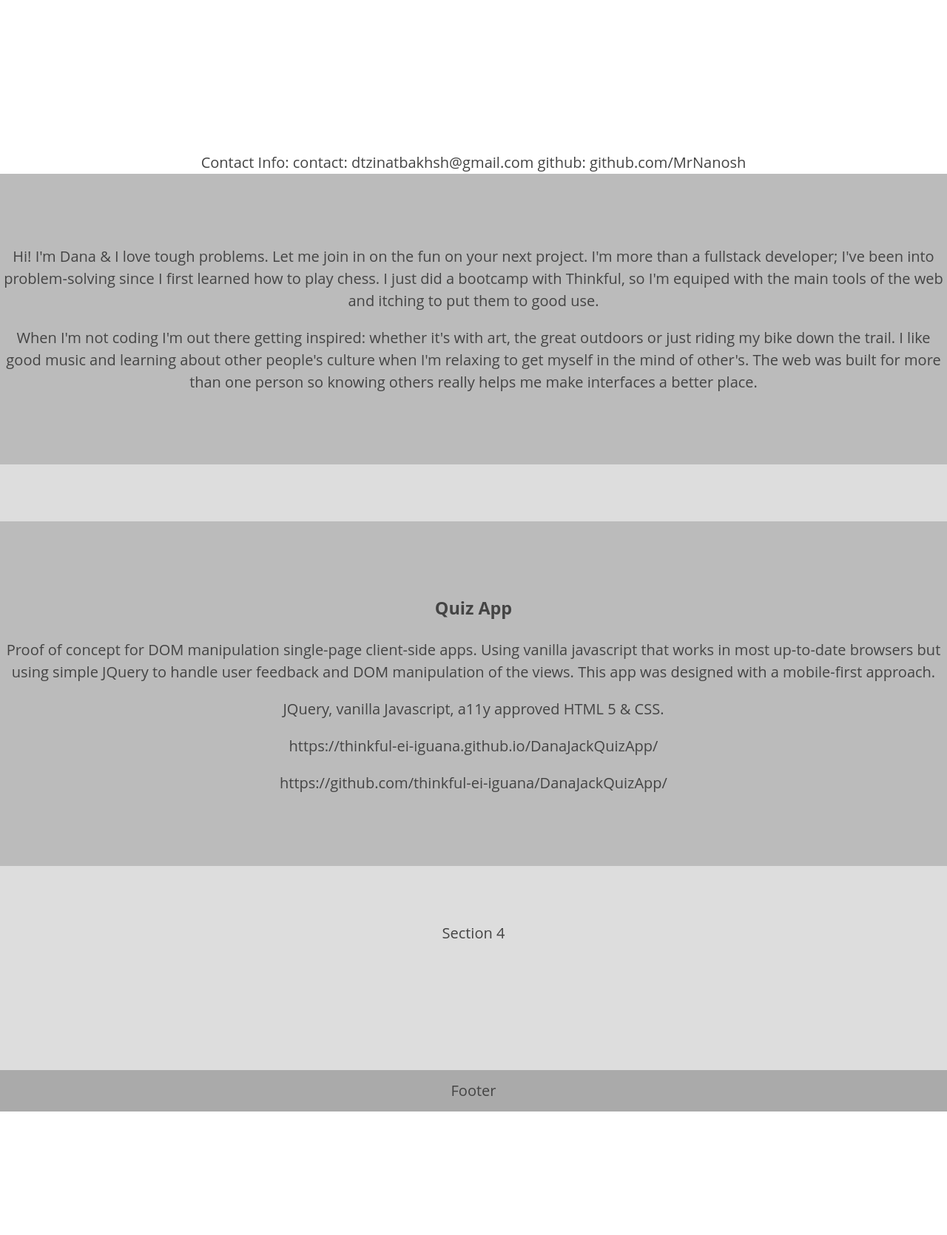
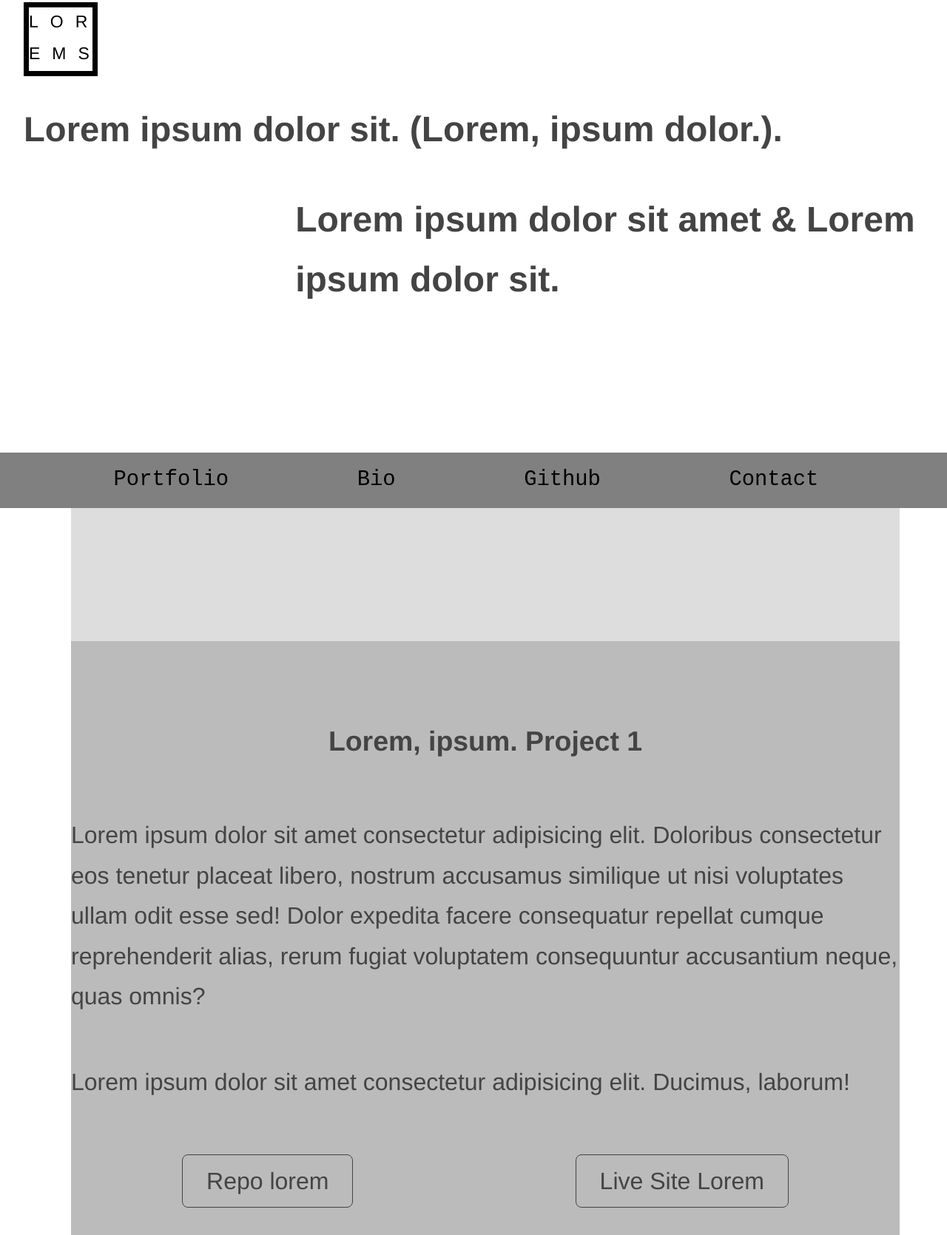
Before and after one commit to thinkful-ei-iguana/HTML-Wireframe-Portfolio-Dana, a plain HTML site: page index.html in a window 1280 px wide. Shown: the part 246-1916 px from the top of the page at 74% size. Before the commit the page ends 1749 px from the top, so only its background shows below. Drawn offline with nearby package versions, Linux system fonts and the light colour scheme.

Commit message:
wireframe changed to be more organized according to graders request: includes relationships and all content is removed, place holders added

```diff
--- a/index.css
+++ b/index.css
@@ -3,8 +3,7 @@
 }
 
 body {
-  font-family: "Open Sans",
-  sans-serif;
+  font-family: 'Open Sans', sans-serif;
   font-size: 20px;
   color: #444;
   text-align: center;
@@ -25,8 +24,6 @@ nav {
   z-index: 10;
 }
 
-
-
 header {
   padding: 12% 0;
 }
@@ -40,3 +37,148 @@ section {
 section:nth-child(even) {
   background-color: #ddd;
 }
+
+* {
+  box-sizing: border-box;
+}
+main {
+  width: 100%;
+}
+
+body {
+  font-family: Helvetica, Arial, 'Open Sans', sans-serif;
+  font-size: 16px;
+  font-weight: 300;
+  text-align: center;
+  line-height: 1.5;
+  margin: 0;
+  width: 100%;
+}
+
+a {
+  color: inherit;
+  position: inherit;
+  top: inherit;
+  text-decoration: none;
+}
+
+nav > a {
+  padding-right: 20px;
+  font-family: 'Courier New', Courier, monospace;
+  font-weight: 200;
+  font-size: 16px;
+}
+
+nav {
+  position: sticky;
+  top: 0;
+  display: flex;
+  justify-content: space-evenly;
+  flex-wrap: wrap;
+  width: 100%;
+  background: gray;
+  color: black;
+}
+
+header {
+  padding: 12% 0;
+  margin: 95px 1.5rem 0 2rem;
+}
+
+.button {
+  padding: 0.5rem 2rem;
+  border: currentColor 1px solid;
+  border-radius: 0.5rem;
+  display: block;
+  text-align: center;
+  margin: 8px;
+}
+.buttonbox {
+  justify-content: space-around;
+  display: flex;
+  flex-wrap: wrap;
+}
+
+.button:hover {
+  background-color: black;
+  color: white;
+}
+
+h1 .breakflex {
+  display: inline-flex;
+  text-align: left;
+  font-size: 3rem;
+}
+
+h1 {
+  text-align: left;
+  font-size: 2.95rem;
+}
+
+h2.hero-sub {
+  margin-left: 30%;
+  text-align: left;
+}
+
+section#portfolio,
+section#bio {
+  padding: 100px 0 90px 0;
+  margin: 0 1.5rem 0 2rem;
+}
+
+p {
+  text-align: left;
+  padding: 30px 0 0 0;
+}
+
+::selection {
+  background-color: black;
+  color: white;
+}
+
+div.logo {
+  border: 7px solid black;
+  text-align: center;
+  color: black;
+  width: 100px;
+  height: 100px;
+  font-size: 23px;
+  letter-spacing: 1rem;
+  display: flex;
+  flex-wrap: wrap;
+}
+
+.logo span {
+  display: inline-b;
+}
+.photobox > img {
+  width: 95%;
+  margin-bottom: 45px;
+}
+
+.icons {
+  font-size: 40px;
+}
+
+footer {
+  background: inherit;
+}
+@media (min-width: 700px) {
+  body {
+    font-size: 2rem;
+    font-weight: 400;
+    line-height: 1.7;
+    margin: 0;
+  }
+  section#portfolio,
+  section#bio {
+    padding: 180px 0 170px 0;
+    margin: 0 4rem 0 6rem;
+  }
+  nav > a {
+    font-size: 1.8rem;
+  }
+  address {
+    padding: 100px 0 200px 0;
+  }
+}
--- a/index.html
+++ b/index.html
@@ -1,56 +1,130 @@
 <!DOCTYPE html>
 <html lang="en">
   <head>
-    <title>HTML wireframe</title>
-    <meta name="viewport" content="width=device-width, initial-scale=1">
-    <link rel="stylesheet" type="text/css" href="//cdnjs.cloudflare.com/ajax/libs/normalize/6.0.0/normalize.css">
-    <link rel="stylesheet" type="text/css" href="index.css">
+    <title>Lorem, ipsum dolor.</title>
+    <meta name="viewport" content="width=device-width, initial-scale=1" />
+    <!-- <link rel="stylesheet" type="text/css" href="//cdnjs.cloudflare.com/ajax/libs/normalize/6.0.0/normalize.css"> -->
+    <link rel="stylesheet" type="text/css" href="index.css" />
+    <link
+      href="https://netdna.bootstrapcdn.com/font-awesome/4.1.0/css/font-awesome.min.css"
+      rel="stylesheet"
+    />
   </head>
   <body>
-    <nav role="navigation">Nav</nav>
-    <main role="main">
-        <header role="banner">
-            <h1>Hero</h1>
-            <h2 id="Hi! I'm Dana(pronounced Duh-nah). I'm a full-stack developer & and a design geek!"></h2>
-            <img id="headshot">
-            <nav class="navbar">
-                <ul>
-                    <li>  Portfolio </li>
-                    <li>  Bio  </li>
-                    <li>  Get in touch!  </li>
-                    <li>  Gtihub  </li>
-                </ul>
-            </nav>
+    <header>
+      <div class="logo"><span>LOR</span><span>EMS</span></div>
+      <h1>
+        Lorem ipsum dolor sit.
+        <span class="breakflex">(Lorem, ipsum dolor.).</span>
+      </h1>
+      <h2 class="hero-sub">
+        Lorem ipsum dolor sit amet & Lorem ipsum dolor sit.
+      </h2>
     </header>
 
-        <contact class="sidebar">
-            Contact Info:
-            contact: dtzinatbakhsh@gmail.com
-            github: github.com/MrNanosh
+    <main>
+      <nav class="navbar">
+        <a href="#portfolio"> Portfolio </a>
+        <a href="#bio"> Bio </a>
+        <a href="" target="_blank"> Github </a>
+        <a href="#contact">Contact</a>
+      </nav>
+      <section id="portfolio">
+        <section class="project">
+          <h3>Lorem, ipsum. Project 1</h3>
+          <p>
+            Lorem ipsum dolor sit amet consectetur adipisicing elit. Doloribus
+            consectetur eos tenetur placeat libero, nostrum accusamus similique
+            ut nisi voluptates ullam odit esse sed! Dolor expedita facere
+            consequatur repellat cumque reprehenderit alias, rerum fugiat
+            voluptatem consequuntur accusantium neque, quas omnis?
+          </p>
+          <p>
+            Lorem ipsum dolor sit amet consectetur adipisicing elit. Ducimus,
+            laborum!
+          </p>
+          <p class="buttonbox">
+            <a href="https://something.com" class="button" target="_blank"
+              >Repo lorem</a
+            ><a href="https://something.com" class="button" target="_blank"
+              >Live Site Lorem</a
+            >
+          </p>
+          <div class="photobox">
+            <img src="https://picsum.photos/400/250" alt="fake app photo" />
+            <img src="https://picsum.photos/400/250" alt="fake app photo" />
+            <img src="https://picsum.photos/400/250" alt="fake app photo" />
+            <img src="https://picsum.photos/400/250" alt="fake app photo" />
+            <img src="https://picsum.photos/400/250" alt="fake app photo" />
+          </div>
+        <section class="project">
+          <h3>Lorem, ipsum. Project 2</h3>
+          <p>
+            Lorem ipsum dolor sit amet consectetur adipisicing elit. Doloribus
+            consectetur eos tenetur placeat libero, nostrum accusamus similique
+            ut nisi voluptates ullam odit esse sed! Dolor expedita facere
+            consequatur repellat cumque reprehenderit alias, rerum fugiat
+            voluptatem consequuntur accusantium neque, quas omnis?
+          </p>
+          <p>
+            Lorem ipsum dolor sit amet consectetur adipisicing elit. Ducimus,
+            laborum!
+          </p>
+          <p class="buttonbox">
+            <a href="https://something.com" class="button" target="_blank"
+              >Repo lorem</a
+            ><a href="https://something.com" class="button" target="_blank"
+              >live site lorem</a
+            >
+          </p>
+          <div class="photobox">
+            <img src="https://picsum.photos/400/250" alt="fake app photo" />
+            <img src="https://picsum.photos/400/250" alt="fake app photo" />
+            <img src="https://picsum.photos/400/250" alt="fake app photo" />
+            <img src="https://picsum.photos/400/250" alt="fake app photo" />
+            <img src="https://picsum.photos/400/250" alt="fake app photo" />
+          </div>
+        </section>
+      </section>
 
-        </contact>
+      <section id="contact sidebar">
+        <address class="sidebar contact">
+          Contact Info:<br />
+          <a href="mailto:someone@something.com"
+            >contact:someone@something.com</a
+          ><br />
+          <a href="https://github.com/somebody"
+            ><i class="fa fa-github-square icons"></i></a
+          ><br />
+          <a
+            href="https://www.linkedin.com/in/somebody"
+            class="fa fa-linkedin-square icons"
+            target="_blank"
+          ></a
+          ><br />
+        </address>
+      </section>
 
       <section id="bio">
-            <p>Hi! I'm Dana & I love tough problems. Let me join in on the fun on your next project. I'm more than a fullstack developer; I've been into problem-solving since I first learned how to play chess. I just did a bootcamp with Thinkful, so I'm equiped with the main tools of the web and itching to put them to good use.</p>
-            <p>When I'm not coding I'm out there getting inspired: whether it's with art, the great outdoors or just riding my bike down the trail. I like good music and learning about other people's culture when I'm relaxing to get myself in the mind of other's. The web was built for more than one person so knowing others really helps me make interfaces a better place.</p>
-
+        <h3>Lorem ipsum dolor sit amet.</h3>
+        <p>
+          Lorem ipsum dolor sit amet consectetur adipisicing elit. In quos odit
+          necessitatibus facere perspiciatis dignissimos? Sapiente autem
+          recusandae temporibus aliquid, labore doloremque quos sunt sit unde
+          optio incidunt sed voluptates dolor quo placeat nostrum quas earum
+          soluta! Ad, libero ea ipsam eaque eligendi, tenetur a, voluptatum rem
+          excepturi illum molestias!
+        </p>
+        <p>
+          Corrupti eum beatae officiis at doloremque culpa ratione saepe, magni,
+          soluta, est incidunt obcaecati magnam aut pariatur ex. Ex itaque
+          consequatur consectetur iusto. Sequi expedita voluptate ut dolor
+          culpa. Atque natus amet ullam eum? Sapiente consequatur suscipit,
+          doloremque sequi corrupti, cumque dolore expedita magni unde, nesciunt
+          aspernatur ab a voluptatibus.
+        </p>
       </section>
-
-        <section id="portfolio">
-            <section class="project">
-                <h3>Quiz App</h3>
-              <p>  Proof of concept for DOM manipulation single-page client-side apps. Using vanilla javascript that works in most up-to-date browsers but using simple JQuery to handle user feedback and DOM manipulation of the views. This app was designed with a mobile-first approach.</p>
-                <p>JQuery, vanilla Javascript, a11y approved HTML 5 & CSS.</p>
-               <p> https://thinkful-ei-iguana.github.io/DanaJackQuizApp/</p>
-               <p> https://github.com/thinkful-ei-iguana/DanaJackQuizApp/</p>
-            </section>
-            <section>
-                Section 4
-            </section>
-
-        </section>
-
     </main>
-    <footer role="Copyright ">Footer</footer>
+    <footer>Dana Zinatbakhsh copyright 2019</footer>
   </body>
 </html>
```
Lines whose indentation alone changed are shown as unchanged.
